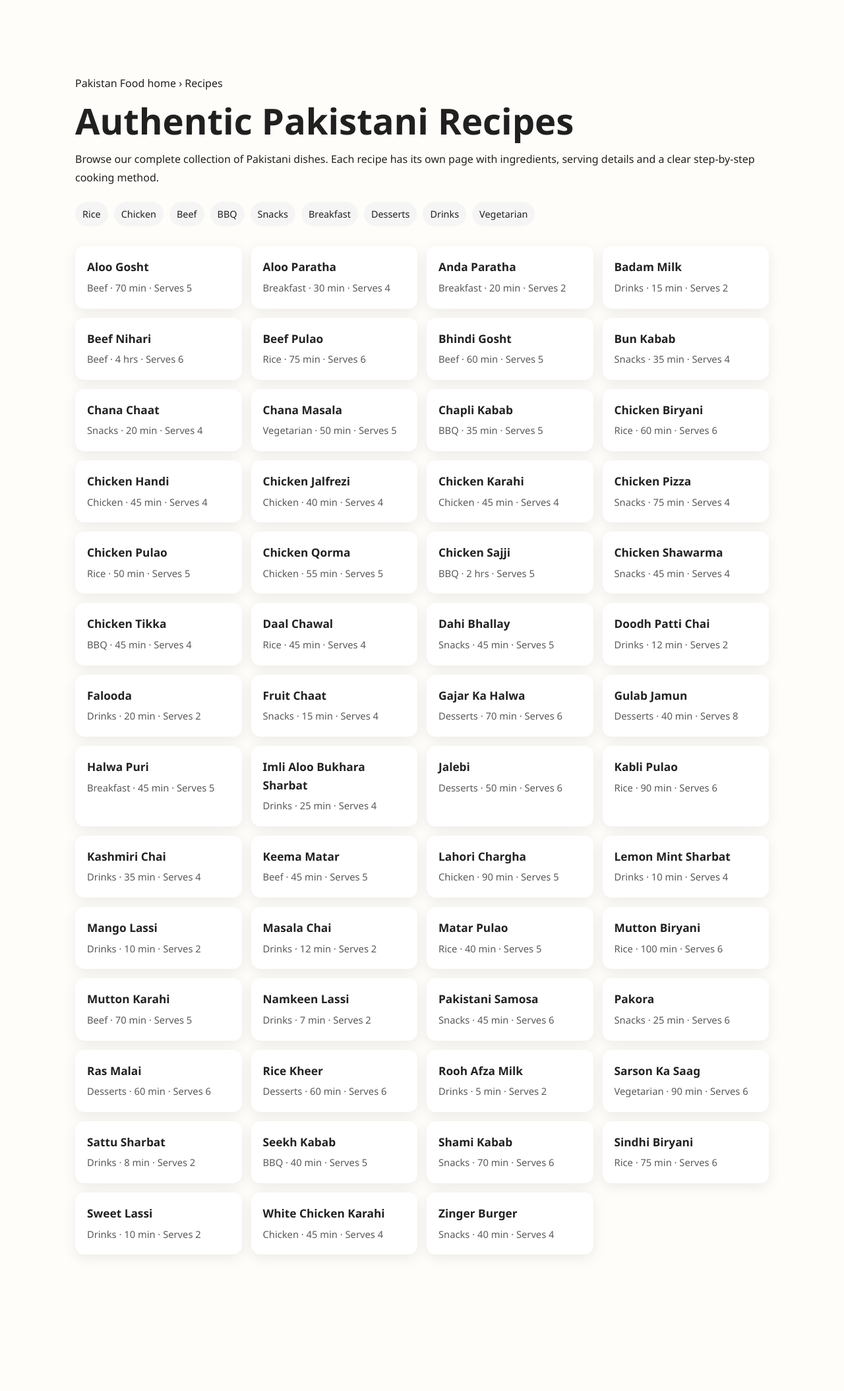
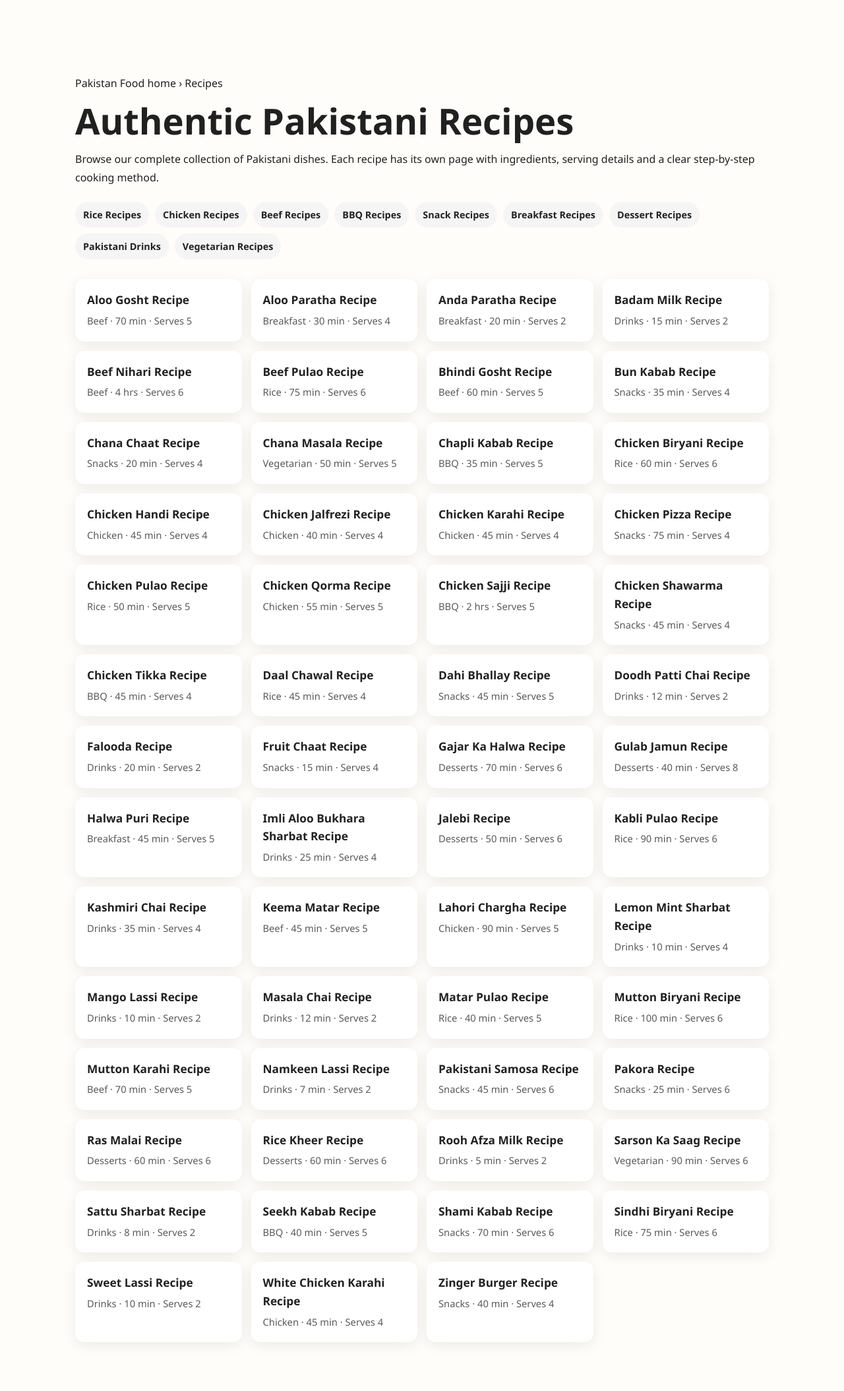
Before and after one commit to manazarali01-hub/pakistan-food, a Jekyll site: the page built from recipes/index.html, in a window 1280 px wide. Shown: the whole page at 66% size. Built offline with Jekyll 4.4.1, drawn with Linux system fonts in a browser that asks for light colours; before the commit the page ends 1976 px from its top, so only the background shows below that.

Commit message:
Link recipe hub to SEO category pages

```diff
--- a/recipes/index.html
+++ b/recipes/index.html
@@ -4,42 +4,11 @@
 <!doctype html>
 <html lang="en">
 <head>
-<meta charset="utf-8">
-<meta name="viewport" content="width=device-width,initial-scale=1">
+<meta charset="utf-8"><meta name="viewport" content="width=device-width,initial-scale=1">
 <title>Pakistani Recipes | Authentic Food Recipes | Pakistan Food</title>
 <meta name="description" content="Browse authentic Pakistani recipes including biryani, karahi, pulao, BBQ, snacks, breakfast, desserts, drinks and vegetarian dishes with easy cooking methods.">
-<link rel="canonical" href="https://manazarali01-hub.github.io/pakistan-food/recipes/">
-<meta property="og:type" content="website">
-<meta property="og:title" content="Authentic Pakistani Recipes | Pakistan Food">
-<meta property="og:description" content="Explore our complete collection of traditional Pakistani recipes with ingredients and easy step-by-step cooking methods.">
-<meta property="og:url" content="https://manazarali01-hub.github.io/pakistan-food/recipes/">
-<meta property="og:image" content="https://manazarali01-hub.github.io/pakistan-food/assets/chicken-biryani.webp">
-<meta property="og:image:alt" content="Authentic Pakistani chicken biryani">
-<meta property="og:site_name" content="Pakistan Food">
-<meta name="twitter:card" content="summary_large_image">
-<meta name="twitter:title" content="Authentic Pakistani Recipes | Pakistan Food">
-<meta name="twitter:description" content="Browse Pakistani biryani, karahi, BBQ, snacks, desserts, drinks and more.">
-<meta name="twitter:image" content="https://manazarali01-hub.github.io/pakistan-food/assets/chicken-biryani.webp">
-<link rel="stylesheet" href="../style.css">
-<style>.hub{max-width:1100px;margin:90px auto 50px;padding:24px}.hub h1{font-size:clamp(2rem,5vw,3.4rem)}.hub p{line-height:1.8}.hub-grid{display:grid;grid-template-columns:repeat(auto-fit,minmax(220px,1fr));gap:14px;margin-top:30px}.hub-card{display:block;padding:18px;border-radius:14px;background:#fff;box-shadow:0 5px 20px rgba(0,0,0,.08);text-decoration:none;color:#222}.hub-card strong{display:block;font-size:1.08rem;margin-bottom:5px}.hub-card span{font-size:.92rem;opacity:.75}.hub-categories{display:flex;gap:9px;flex-wrap:wrap;margin:22px 0}.hub-categories span{padding:7px 11px;border-radius:999px;background:#f5f5f5;font-size:.9rem}</style>
-<script type="application/ld+json">
-{
- "@context":"https://schema.org",
- "@graph":[
-  {"@type":"CollectionPage","@id":"https://manazarali01-hub.github.io/pakistan-food/recipes/#collection","name":"Authentic Pakistani Recipes","url":"https://manazarali01-hub.github.io/pakistan-food/recipes/","description":"Authentic Pakistani recipe collection with ingredients and step-by-step cooking methods","isPartOf":{"@id":"https://manazarali01-hub.github.io/pakistan-food/#website"}},
-  {"@type":"ItemList","name":"Pakistani Recipes","numberOfItems":{{ site.data.recipes | size }},"itemListElement":[{% for recipe_pair in site.data.recipes %}{"@type":"ListItem","position":{{ forloop.index }},"name":{{ recipe_pair[1].name | jsonify }},"url":"https://manazarali01-hub.github.io/pakistan-food/recipes/{{ recipe_pair[0] }}.html"}{% unless forloop.last %},{% endunless %}{% endfor %}]},
-  {"@type":"BreadcrumbList","itemListElement":[{"@type":"ListItem","position":1,"name":"Home","item":"https://manazarali01-hub.github.io/pakistan-food/"},{"@type":"ListItem","position":2,"name":"Recipes","item":"https://manazarali01-hub.github.io/pakistan-food/recipes/"}]}
- ]
-}
-</script>
-</head>
-<body>
-<main class="hub">
-<nav aria-label="Breadcrumb"><a href="../index.html">Pakistan Food home</a> › Recipes</nav>
-<h1>Authentic Pakistani Recipes</h1>
-<p>Browse our complete collection of Pakistani dishes. Each recipe has its own page with ingredients, serving details and a clear step-by-step cooking method.</p>
-<div class="hub-categories" aria-label="Recipe categories"><span>Rice</span><span>Chicken</span><span>Beef</span><span>BBQ</span><span>Snacks</span><span>Breakfast</span><span>Desserts</span><span>Drinks</span><span>Vegetarian</span></div>
-<div class="hub-grid">{% for recipe_pair in site.data.recipes %}{% assign r = recipe_pair[1] %}<a class="hub-card" href="{{ recipe_pair[0] }}.html"><strong>{{ r.name }}</strong><span>{{ r.category }} · {{ r.time }}{% if r.serves %} · Serves {{ r.serves }}{% endif %}</span></a>{% endfor %}</div>
-</main>
-</body>
-</html>
+<meta name="robots" content="index,follow,max-image-preview:large"><link rel="canonical" href="https://manazarali01-hub.github.io/pakistan-food/recipes/">
+<meta property="og:type" content="website"><meta property="og:title" content="Authentic Pakistani Recipes | Pakistan Food"><meta property="og:description" content="Explore traditional Pakistani recipes with ingredients and easy step-by-step cooking methods."><meta property="og:url" content="https://manazarali01-hub.github.io/pakistan-food/recipes/"><meta property="og:image" content="https://manazarali01-hub.github.io/pakistan-food/assets/chicken-biryani.webp"><meta property="og:image:alt" content="Authentic Pakistani chicken biryani"><meta property="og:site_name" content="Pakistan Food"><meta name="twitter:card" content="summary_large_image"><meta name="twitter:title" content="Authentic Pakistani Recipes | Pakistan Food"><meta name="twitter:description" content="Browse Pakistani biryani, karahi, BBQ, snacks, desserts, drinks and more."><meta name="twitter:image" content="https://manazarali01-hub.github.io/pakistan-food/assets/chicken-biryani.webp"><link rel="stylesheet" href="../style.css">
+<style>.hub{max-width:1100px;margin:90px auto 50px;padding:24px}.hub h1{font-size:clamp(2rem,5vw,3.4rem)}.hub p{line-height:1.8}.hub-grid{display:grid;grid-template-columns:repeat(auto-fit,minmax(220px,1fr));gap:14px;margin-top:30px}.hub-card{display:block;padding:18px;border-radius:14px;background:#fff;box-shadow:0 5px 20px rgba(0,0,0,.08);text-decoration:none;color:#222}.hub-card strong{display:block;font-size:1.08rem;margin-bottom:5px}.hub-card span{font-size:.92rem;opacity:.75}.hub-categories{display:flex;gap:9px;flex-wrap:wrap;margin:22px 0}.hub-categories a{padding:8px 12px;border-radius:999px;background:#f5f5f5;color:#222;text-decoration:none;font-size:.9rem;font-weight:600}</style>
+<script type="application/ld+json">{"@context":"https://schema.org","@graph":[{"@type":"CollectionPage","@id":"https://manazarali01-hub.github.io/pakistan-food/recipes/#collection","name":"Authentic Pakistani Recipes","url":"https://manazarali01-hub.github.io/pakistan-food/recipes/","description":"Authentic Pakistani recipe collection with ingredients and step-by-step cooking methods","isPartOf":{"@id":"https://manazarali01-hub.github.io/pakistan-food/#website"}},{"@type":"ItemList","name":"Pakistani Recipes","numberOfItems":{{ site.data.recipes | size }},"itemListElement":[{% for recipe_pair in site.data.recipes %}{"@type":"ListItem","position":{{ forloop.index }},"name":{{ recipe_pair[1].name | jsonify }},"url":"https://manazarali01-hub.github.io/pakistan-food/recipes/{{ recipe_pair[0] }}.html"}{% unless forloop.last %},{% endunless %}{% endfor %}]},{"@type":"BreadcrumbList","itemListElement":[{"@type":"ListItem","position":1,"name":"Home","item":"https://manazarali01-hub.github.io/pakistan-food/"},{"@type":"ListItem","position":2,"name":"Recipes","item":"https://manazarali01-hub.github.io/pakistan-food/recipes/"}]}]}</script>
+</head><body><main class="hub"><nav aria-label="Breadcrumb"><a href="../index.html">Pakistan Food home</a> › Recipes</nav><h1>Authentic Pakistani Recipes</h1><p>Browse our complete collection of Pakistani dishes. Each recipe has its own page with ingredients, serving details and a clear step-by-step cooking method.</p><div class="hub-categories" aria-label="Recipe categories"><a href="rice/">Rice Recipes</a><a href="chicken/">Chicken Recipes</a><a href="beef/">Beef Recipes</a><a href="bbq/">BBQ Recipes</a><a href="snacks/">Snack Recipes</a><a href="breakfast/">Breakfast Recipes</a><a href="desserts/">Dessert Recipes</a><a href="drinks/">Pakistani Drinks</a><a href="vegetarian/">Vegetarian Recipes</a></div><div class="hub-grid">{% for recipe_pair in site.data.recipes %}{% assign r = recipe_pair[1] %}<a class="hub-card" href="{{ recipe_pair[0] }}.html"><strong>{{ r.name }} Recipe</strong><span>{{ r.category }} · {{ r.time }}{% if r.serves %} · Serves {{ r.serves }}{% endif %}</span></a>{% endfor %}</div></main></body></html>
```
